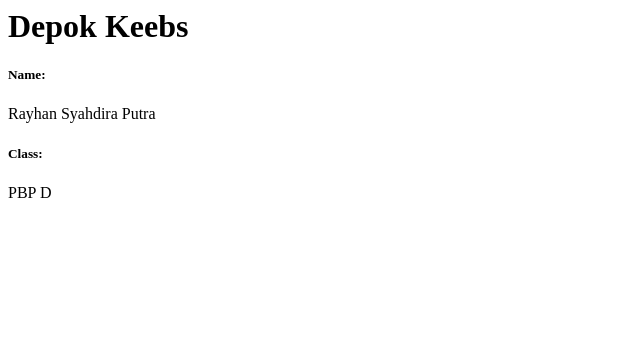
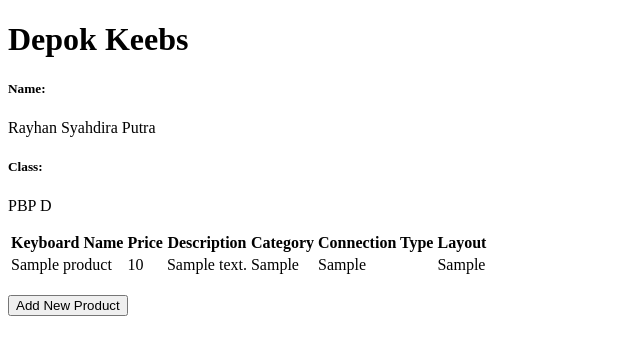
Before and after one commit to RayhanSP/depok_keebs, a Django app: page / in a window 1280 px wide. Shown: the top 355 px of the page, without its empty margins (0-640 px from the left). Run offline with Django 5.2, Linux system fonts and the light colour scheme; tables that the repository leaves empty hold one stand-in row (values such as "Sample post").

Commit message:
Tugas 3 first commit

```diff
--- a/depok_keebs/settings.py
+++ b/depok_keebs/settings.py
@@ -55,7 +55,7 @@ ROOT_URLCONF = 'depok_keebs.urls'
 TEMPLATES = [
     {
         'BACKEND': 'django.template.backends.django.DjangoTemplates',
-        'DIRS': [],
+        'DIRS': [BASE_DIR / 'templates'],
         'APP_DIRS': True,
         'OPTIONS': {
             'context_processors': [
--- a/main/models.py
+++ b/main/models.py
@@ -1,6 +1,8 @@
 from django.db import models
+import uuid
 
 class Product(models.Model):
+    id = models.UUIDField(primary_key=True, default=uuid.uuid4, editable=False)
     name = models.CharField(max_length=255)
     price = models.IntegerField()
     description = models.TextField()
--- a/main/templates/main.html
+++ b/main/templates/main.html
@@ -1,6 +1,44 @@
+{% extends 'base.html' %}
+{% block content %}
 <h1>Depok Keebs</h1>
 
-<h5>Name: </h5>
-<p>{{ name }}<p>
-<h5>Class: </h5>
-<p>{{ class }}<p>
+<h5>Name:</h5>
+<p>{{ name }}</p>
+
+<h5>Class:</h5>
+<p>{{ class }}</p>
+
+{% if not product_entries %}
+<p>Belum ada produk pada Depok Keebs.</p>
+{% else %}
+<table>
+  <tr>
+    <th>Keyboard Name</th>
+    <th>Price</th>
+    <th>Description</th>
+    <th>Category</th>
+    <th>Connection Type</th>
+    <th>Layout</th>
+  </tr>
+
+  {% comment %} Berikut cara memperlihatkan produk di bawah baris ini
+  {% endcomment %}
+  {% for product_entry in product_entries %}
+  <tr>
+    <td>{{product_entry.name}}</td>
+    <td>{{product_entry.price}}</td>
+    <td>{{product_entry.description}}</td>
+    <td>{{product_entry.category}}</td>
+    <td>{{product_entry.connection_type}}</td>
+    <td>{{product_entry.layout}}</td>
+  </tr>
+  {% endfor %}
+</table>
+{% endif %}
+
+<br />
+
+<a href="{% url 'main:create_product_entry' %}">
+  <button>Add New Product</button>
+</a>
+{% endblock content %}
--- a/main/urls.py
+++ b/main/urls.py
@@ -1,8 +1,13 @@
 from django.urls import path
-from main.views import show_main
+from main.views import show_main, create_product_entry, show_xml, show_json, show_xml_by_id, show_json_by_id
 
 app_name = 'main'
 
 urlpatterns = [
     path('', show_main, name='show_main'),
+    path('xml/', show_xml, name='show_xml'),
+    path('json/', show_json, name='show_json'),
+    path('xml/<str:id>/', show_xml_by_id, name='show_xml_by_id'),
+    path('json/<str:id>/', show_json_by_id, name='show_json_by_id'),
+    path('create_product_entry', create_product_entry, name = 'create_product_entry'),
 ]
--- a/main/views.py
+++ b/main/views.py
@@ -1,11 +1,44 @@
-from django.shortcuts import render
+from django.shortcuts import render, redirect
+from main.forms import MakeProductForm
+from main.models import Product
+from django.http import HttpResponse
+from django.core import serializers
 
 # Create your views here.
 def show_main(request):
+    product_entries = Product.objects.all()
+
     context = {
-        'npm' : '2307275903',
+        'npm' : '2306275903',
         'name': 'Rayhan Syahdira Putra',
-        'class': 'PBP D'
+        'class': 'PBP D',
+        'product_entries': product_entries
     }
 
     return render(request, "main.html", context)
+
+def create_product_entry(request):
+    form = MakeProductForm(request.POST or None)
+
+    if form.is_valid() and request.method == "POST":
+        form.save()
+        return redirect('main:show_main')
+
+    context = {'form': form}
+    return render(request, "create_product_entry.html", context)
+
+def show_xml(request):
+    data = Product.objects.all()
+    return HttpResponse(serializers.serialize("xml", data), content_type="application/xml")
+
+def show_json(request):
+    data = Product.objects.all()
+    return HttpResponse(serializers.serialize("json", data), content_type="application/json")
+
+def show_xml_by_id(request, id):
+    data = Product.objects.filter(pk=id)
+    return HttpResponse(serializers.serialize("xml", data), content_type="application/xml")
+
+def show_json_by_id(request, id):
+    data = Product.objects.filter(pk=id)
+    return HttpResponse(serializers.serialize("json", data), content_type="application/json")
--- /dev/null
+++ b/templates/base.html
@@ -0,0 +1,13 @@
+{% load static %}
+<!DOCTYPE html>
+<html lang="en">
+  <head>
+    <meta charset="UTF-8" />
+    <meta name="viewport" content="width=device-width, initial-scale=1.0" />
+    {% block meta %} {% endblock meta %}
+  </head>
+
+  <body>
+    {% block content %} {% endblock content %}
+  </body>
+</html>
```
Also changed, not shown: main/forms.py (added, +7 -0 lines), main/templates/create_product_entry.html (added, +18 -0 lines), main/migrations/0002_alter_product_id.py (added).
